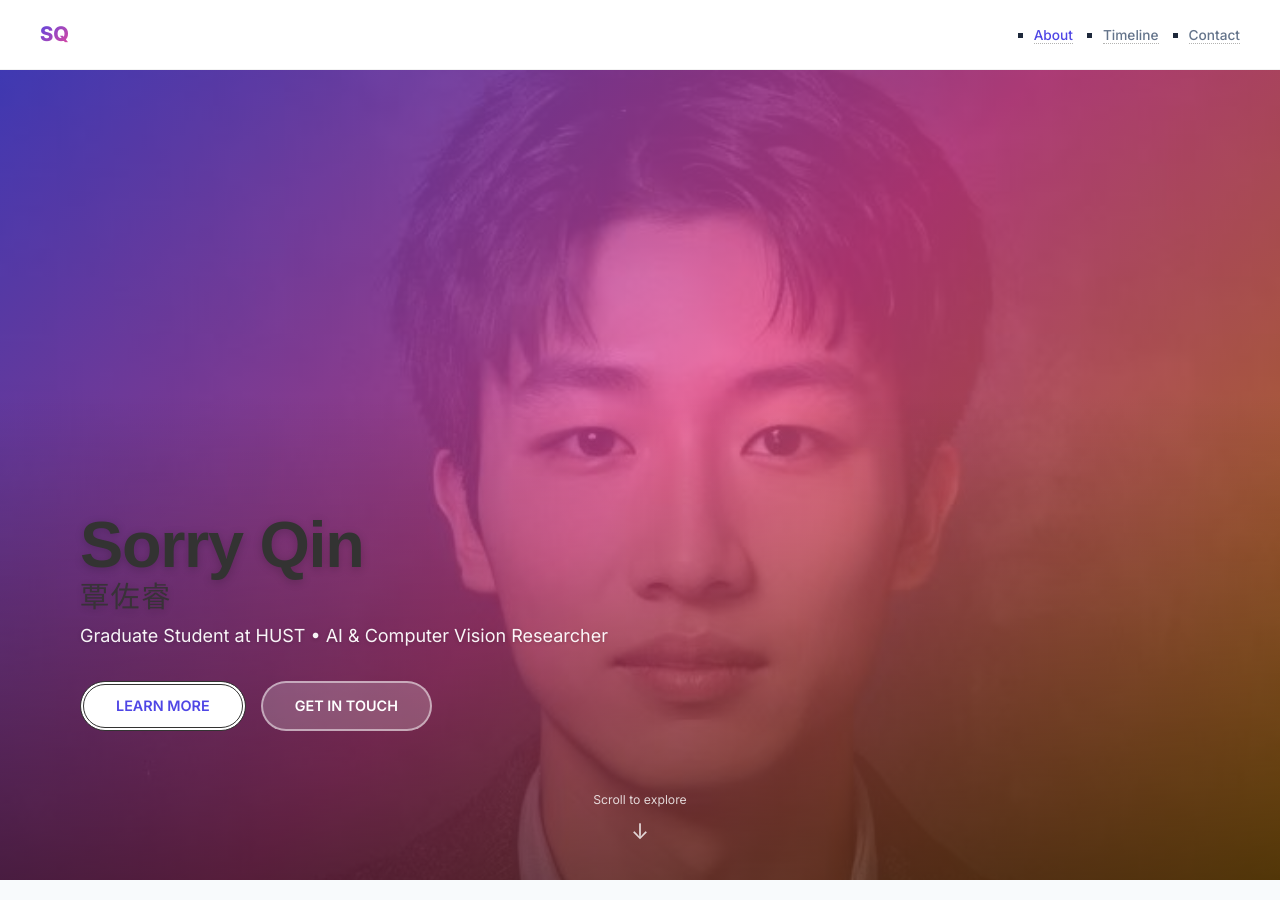
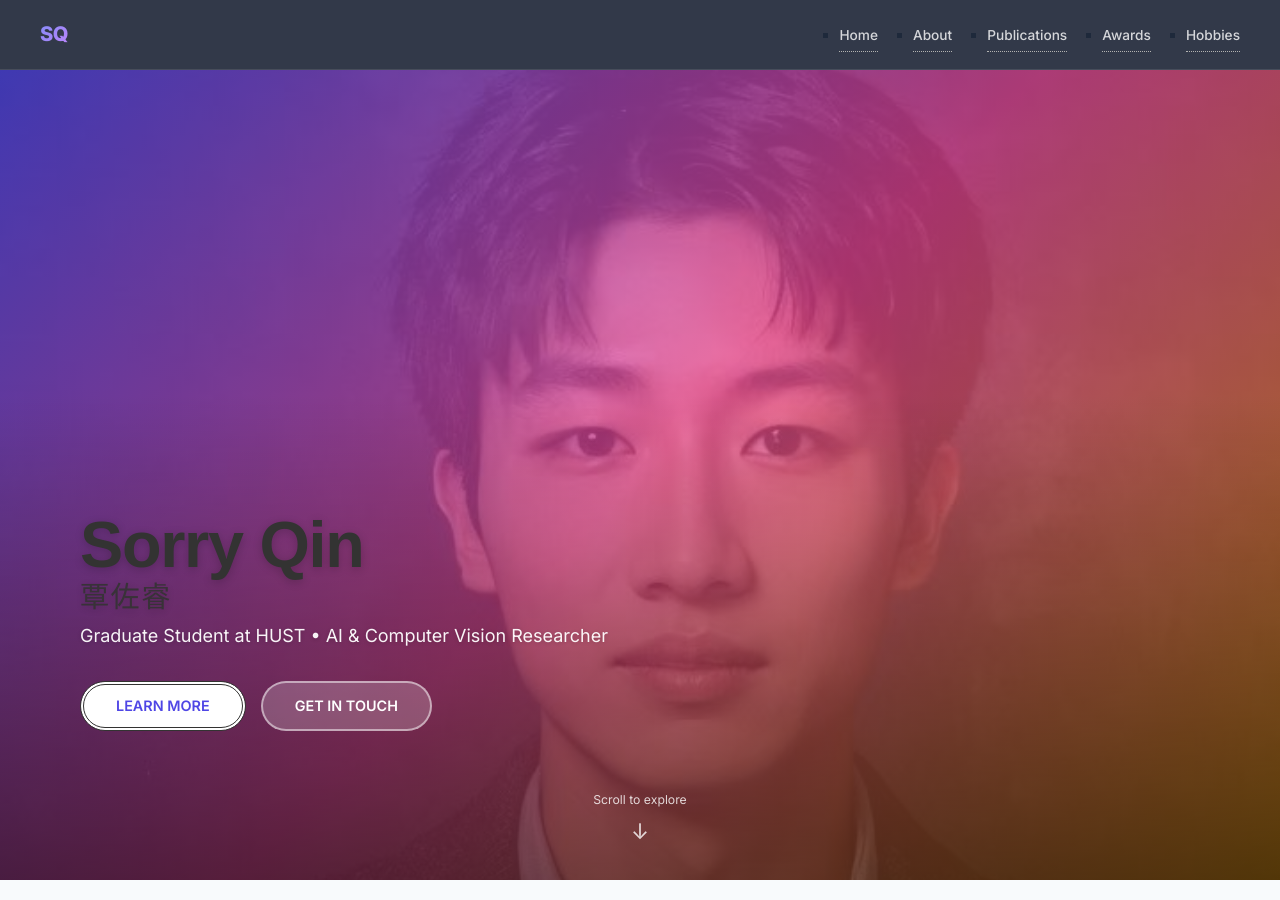
Before and after one commit to SorryQin/SorryQin.github.io, a Jekyll site: the page built from index.md, in a window 1280 px wide and 900 px high. Built offline with Jekyll 4.4.1, drawn with Linux system fonts in a browser that asks for light colours; nearby versions of some CDN libraries; a style sheet for code colours, icons or effects is not loaded; part of the change alters nothing that is shown.

Commit message:
Add navigation links: Home, About, Publications, Awards, Hobbies

```diff
--- a/index.md
+++ b/index.md
@@ -33,44 +33,64 @@ body {
   top: 0;
   left: 0;
   right: 0;
-  background: rgba(255, 255, 255, 0.95);
-  backdrop-filter: blur(10px);
+  background: rgba(15, 23, 42, 0.85);
+  backdrop-filter: blur(12px);
+  -webkit-backdrop-filter: blur(12px);
   z-index: 100;
   padding: 0 40px;
   display: flex;
   justify-content: space-between;
   align-items: center;
   height: 70px;
-  border-bottom: 1px solid rgba(0, 0, 0, 0.05);
+  border-bottom: 1px solid rgba(255, 255, 255, 0.1);
 }
 
 .nav-logo {
   font-size: 1.4rem;
   font-weight: 800;
-  background: linear-gradient(135deg, var(--primary), var(--secondary));
+  background: linear-gradient(135deg, #818cf8, #c084fc);
   -webkit-background-clip: text;
   -webkit-text-fill-color: transparent;
   text-decoration: none;
+  letter-spacing: -0.5px;
 }
 
 .nav-links {
   display: flex;
-  gap: 30px;
+  gap: 35px;
   list-style: none;
   margin: 0;
   padding: 0;
 }
 
 .nav-links a {
-  color: var(--text-light);
+  color: rgba(255, 255, 255, 0.8);
   text-decoration: none;
   font-weight: 500;
   font-size: 0.95rem;
-  transition: color 0.3s;
+  transition: all 0.3s;
+  padding: 8px 0;
+  position: relative;
 }
 
-.nav-links a:hover { color: var(--primary); }
-.nav-links a.active { color: var(--primary); }
+.nav-links a::after {
+  content: '';
+  position: absolute;
+  bottom: 0;
+  left: 0;
+  width: 0;
+  height: 2px;
+  background: linear-gradient(90deg, #818cf8, #c084fc);
+  transition: width 0.3s;
+}
+
+.nav-links a:hover {
+  color: white;
+}
+
+.nav-links a:hover::after {
+  width: 100%;
+}
 
 /* Hero Section */
 .hero {
@@ -476,9 +496,11 @@ body {
 <nav class="nav">
   <a href="/" class="nav-logo">SQ</a>
   <ul class="nav-links">
-    <li><a href="#about" class="active">About</a></li>
-    <li><a href="#timeline">Timeline</a></li>
-    <li><a href="#contact">Contact</a></li>
+    <li><a href="/">Home</a></li>
+    <li><a href="/#about">About</a></li>
+    <li><a href="/publications/">Publications</a></li>
+    <li><a href="/awards/">Awards</a></li>
+    <li><a href="/hobbies/">Hobbies</a></li>
   </ul>
 </nav>
 
```
